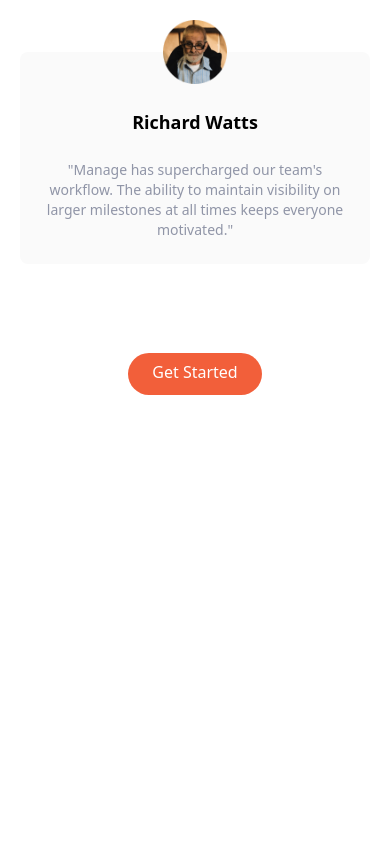
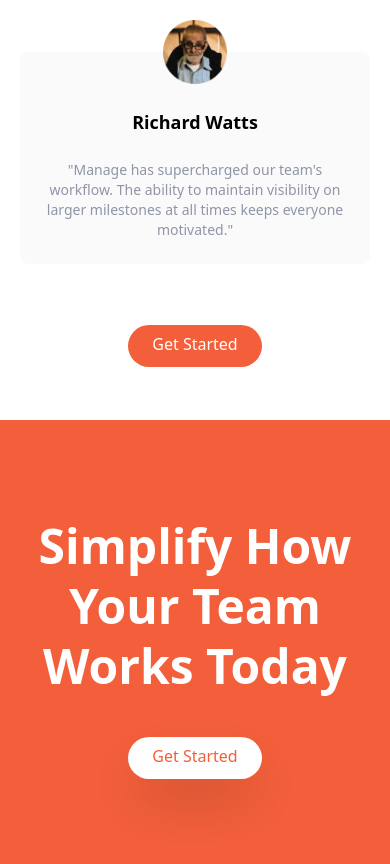
Before and after one commit to hrithik406/modern-tailwind, a website: page src/index.html in a window 390 px wide. Shown: the part 2354-3218 px from the top of the page. Before the commit the page ends 2778 px from the top, so only its background shows below. Drawn offline with Linux system fonts and the light colour scheme.

Commit message:
added: CTA

```diff
--- a/src/index.html
+++ b/src/index.html
@@ -144,7 +144,7 @@
           </p>
         </div>
        <!-- third testimonial -->
-        <div class="flex flex-col items-center p-6 space-y-6 rounded-lg bg-veryLightGray md:w-1/3 mb-14">
+        <div class="flex flex-col items-center p-6 space-y-6 rounded-lg bg-veryLightGray md:w-1/3 mb-7">
          <img src="img/avatar-richard.png" class="w-16 -mt-14" alt="" />
          <h5 class="text-lg font-bold">Richard Watts</h5>
          <p class="text-sm text-darkGrayishBlue">
@@ -152,14 +152,24 @@
          </p>
         </div>
       </div>
-      <div class="my-10">
+      <div class="my-10 mb-16">
         <a href="#" class="p-3 px-6 pt-2 text-white   bg-brightRed  rounded-full baseline hover:bg-brightRedLight">Get  Started</a>
       </div>
     </div>
   </section>
   <!-- CTA section -->
    <section id="cta" class="bg-brightRed">
-
+    <!-- flex container -->
+    <div class="container flex flex-col items-center justify-between px-6 py-24 mx-auto space-y-12 md:py-12 md:flex-row md:space-y-0">
+       <!-- heading -->
+      <h2 class="text-5xl font-bold leading-tight text-center text-white md:text-4xl md:max-w-xl md:text-left">
+         Simplify How Your Team Works Today
+      </h2>
+       <!-- button -->
+      <div>
+        <a href="#" class="p-3 px-6 pt-2 text-brightRed bg-white shadow-2xl rounded-full baseline hover:bg-gray-800">Get  Started</a>
+      </div>
+    </div>
    </section>
 </body>
 </html>
```
Also changed, not shown: src/output.css.
